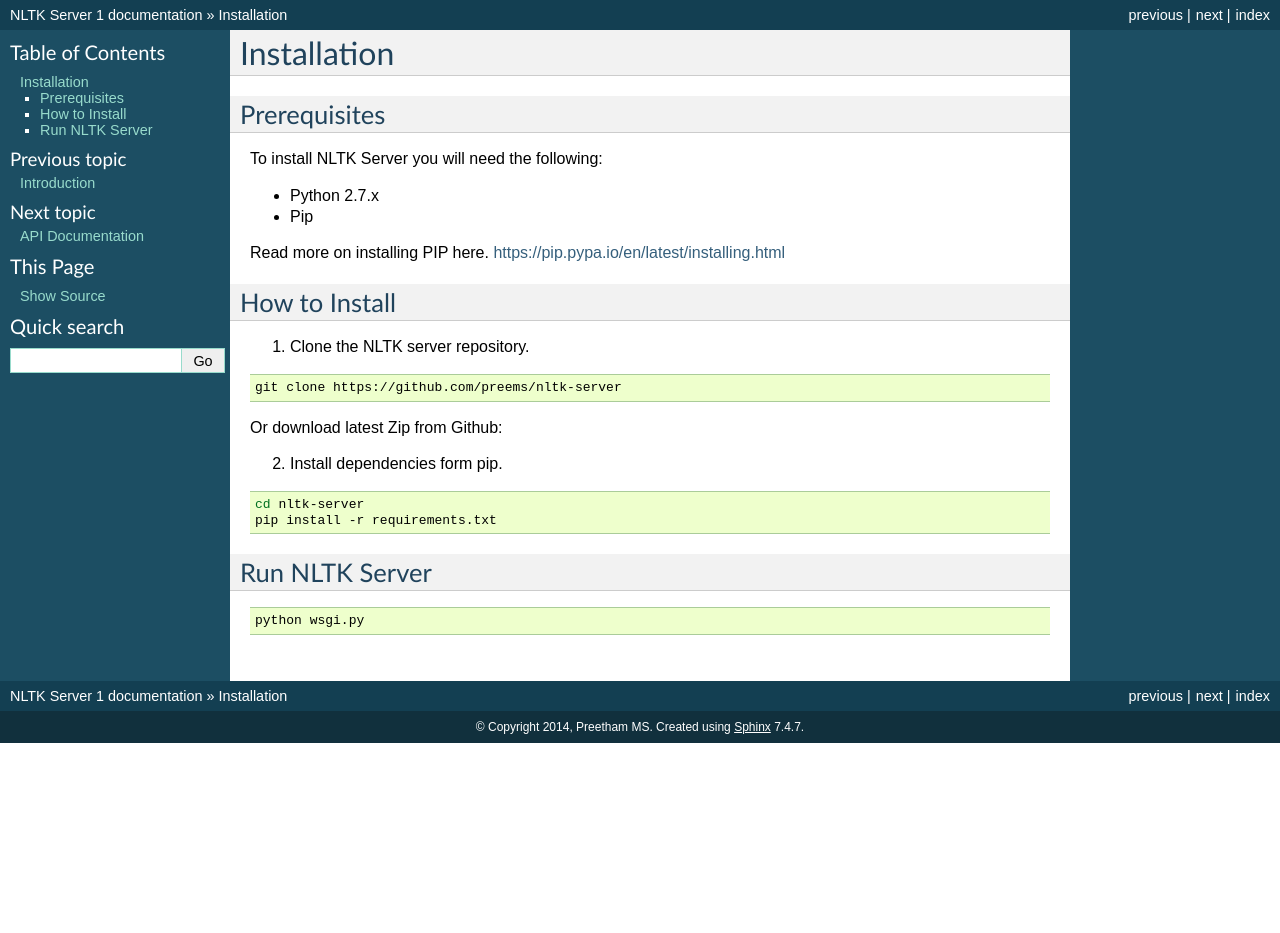
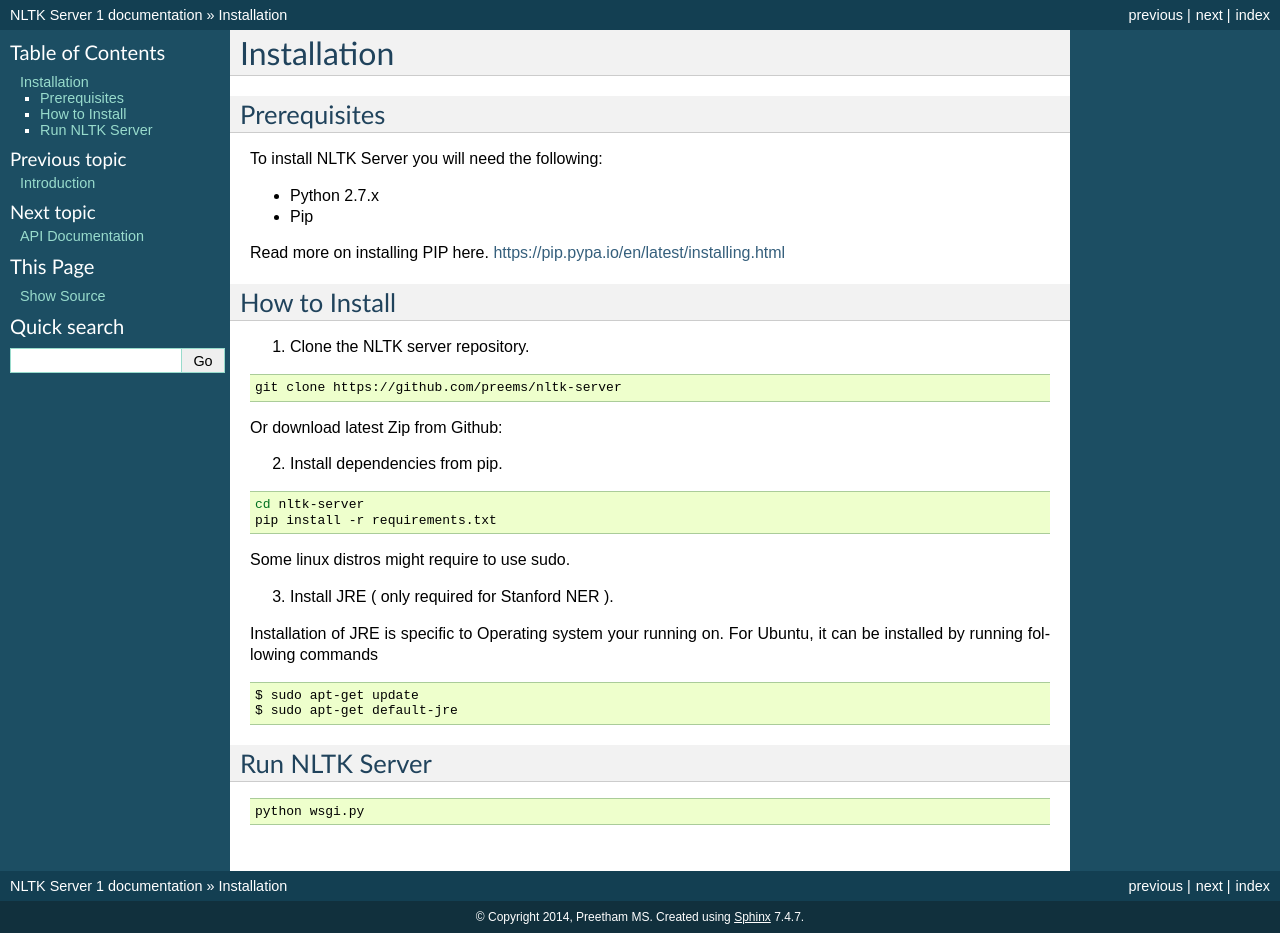
Before and after one commit to preems/nltk-server, a Sphinx documentation site: the page built from docs/source/install.rst, in a window 1280 px wide. Built offline with Sphinx 7.4.7, drawn with Linux system fonts in a browser that asks for light colours; before the commit the page ends 900 px from its top, so only the background shows below that.

Commit message:
Documentation update
Signed-off-by: Preetham MS <me@preetham.in>

```diff
--- a/docs/source/index.rst
+++ b/docs/source/index.rst
@@ -19,3 +19,4 @@
 
    install
    api-doc
+   stanfordner
--- a/docs/source/install.rst
+++ b/docs/source/install.rst
@@ -18,20 +18,32 @@
 
 .. code-block:: bash
 
-	git clone https://github.com/preems/nltk-server
+  git clone https://github.com/preems/nltk-server
 
 Or download latest Zip from Github:
 
-2. Install dependencies form pip.
+2. Install dependencies from pip.
 
 .. code-block:: bash
 
-	cd nltk-server
-	pip install -r requirements.txt
+  cd nltk-server
+  pip install -r requirements.txt
+
+Some linux distros might require to use sudo.
+
+3. Install JRE ( only required for Stanford NER ).
+
+Installation of JRE is specific to Operating system your running on. For Ubuntu, it can be installed by running following commands
+
+.. code-block:: bash
+
+  $ sudo apt-get update
+  $ sudo apt-get default-jre
+
 
 Run NLTK Server
 +++++++++++++++
 
 .. code-block:: bash
 
-	python wsgi.py
+    python wsgi.py
```
Also changed, not shown: docs/source/stanfordner.rst (added, +75 -0 lines).
